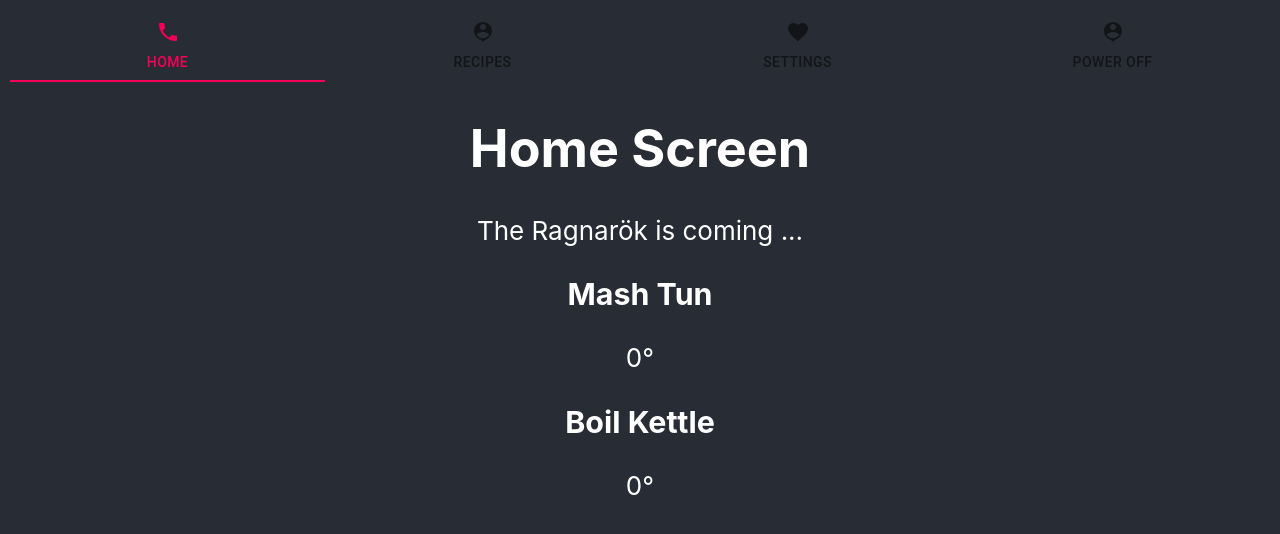
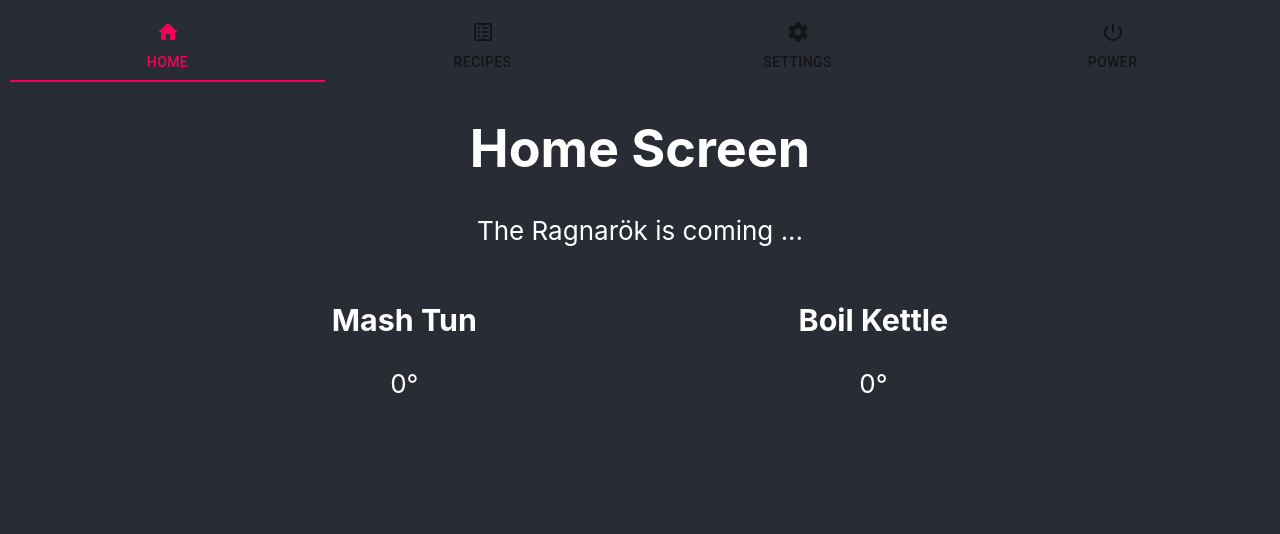
Before and after one commit to mabraidot/ragnarok, a React (Create React App) app in the folder web/app/: page / in a window 1280 px wide. Shown: the top 534 px of the page. Built offline with nearby package versions, Linux system fonts and the light colour scheme; no server answers.

Commit message:
Added power component mockup

```diff
--- a/web/app/src/App.js
+++ b/web/app/src/App.js
@@ -9,24 +9,19 @@ import {
 import './App.css';
 import Home from './containers/Home';
 import Settings from './containers/Settings';
-import Grid from '@material-ui/core/Grid';
+import Power from './containers/Power';
 import Tabs from '@material-ui/core/Tabs';
 import Tab from '@material-ui/core/Tab';
-import PhoneIcon from '@material-ui/icons/Phone';
-import FavoriteIcon from '@material-ui/icons/Favorite';
-import PersonPinIcon from '@material-ui/icons/PersonPin';
+
+import HomeIcon from '@material-ui/icons/HomeRounded';
+import RecipesIcon from '@material-ui/icons/ListAltRounded';
+import SettingsIcon from '@material-ui/icons/SettingsRounded';
+import PowerIcon from '@material-ui/icons/PowerSettingsNewRounded';
 
 function App() {
   return (
       <BrowserRouter>
         <div className="App">
-          {/* <Grid container justify="center" className="App-menu">
-            <Grid item xs><Link to="/">Home</Link></Grid>
-            <Grid item xs><Link to="/recipes">Recipes</Link></Grid>
-            <Grid item xs><Link to="/settings">Settings</Link></Grid>
-            <Grid item xs><Link to="/powerOff">Power off</Link></Grid>
-          </Grid> */}
-
           <Route
             path="/"
             render={({ location }) => (
@@ -39,17 +34,19 @@ function App() {
                   textColor="secondary"
                   aria-label="icon tabs"
                 >
-                  <Tab component={Link} value="/" to="/" label="Home" icon={<PhoneIcon />} aria-label="home" />
-                  <Tab component={Link} value="/recipes" to="/recipes" label="Recipes" icon={<PersonPinIcon />} aria-label="recipes" />
-                  <Tab component={Link} value="/settings" to="/settings" label="Settings" icon={<FavoriteIcon />} aria-label="settings" />
-                  <Tab component={Link} value="/powerOff" to="/powerOff" label="Power Off" icon={<PersonPinIcon />} aria-label="poweroff" />
+                  <Tab component={Link} value="/" to="/" label="Home" icon={<HomeIcon />} aria-label="home" />
+                  <Tab component={Link} value="/recipes" to="/recipes" label="Recipes" icon={<RecipesIcon />} aria-label="recipes" />
+                  <Tab component={Link} value="/settings" to="/settings" label="Settings" icon={<SettingsIcon />} aria-label="settings" />
+                  <Tab component={Link} value="/power" to="/power" label="Power" icon={<PowerIcon />} aria-label="power" />
                 </Tabs>
-                <Grid container justify="center" className="App-main">
+                <div className="App-main">
                   <Switch>
+                    <Route path="/" push component={Home} />
+                    <Route path="/recipes" push component={Home} />
                     <Route path="/settings" push component={Settings} />
-                    <Route path="/" push component={Home} />
+                    <Route path="/power" push component={Power} />
                   </Switch>
-                </Grid>
+                </div>
               </Fragment>
             )}
           />
--- a/web/app/src/containers/Home/Home.js
+++ b/web/app/src/containers/Home/Home.js
@@ -1,5 +1,6 @@
 import React, { Component } from 'react';
 import './Home.scss';
+import Grid from '@material-ui/core/Grid';
 import TemperatureGauge from '../../components/TemperatureGauge';
 
 const BASE_URI = 'ws://localhost:8000/ws';
@@ -51,8 +52,10 @@ class Home extends Component {
         <p>
           The Ragnarök is coming ...
         </p>
-        <TemperatureGauge id='MashTunTemperatureGauge' title='Mash Tun' value={MashTunTemperatureProbe} />
-        <TemperatureGauge id='BoilKettleTemperatureGauge' title='Boil Kettle' value={BoilKettleTemperatureProbe} />
+        <Grid container justify="space-evenly">
+          <TemperatureGauge id='MashTunTemperatureGauge' title='Mash Tun' value={MashTunTemperatureProbe} />
+          <TemperatureGauge id='BoilKettleTemperatureGauge' title='Boil Kettle' value={BoilKettleTemperatureProbe} />
+        </Grid>
       </div>
     );
   }
--- /dev/null
+++ b/web/app/src/containers/Power/Power.js
@@ -0,0 +1,16 @@
+import React, { Component } from 'react';
+import './Power.scss';
+
+class Power extends Component {
+
+  render() {
+    return(
+      <div>
+        <h1>Power</h1>
+        <p>dddddd</p>
+      </div>
+    );
+  }
+}
+
+export default Power;
--- /dev/null
+++ b/web/app/src/containers/Power/index.js
@@ -0,0 +1,3 @@
+import Power from './Power';
+
+export default Power;
```
Also changed, not shown: web/app/src/containers/Power/Power.scss (added).
